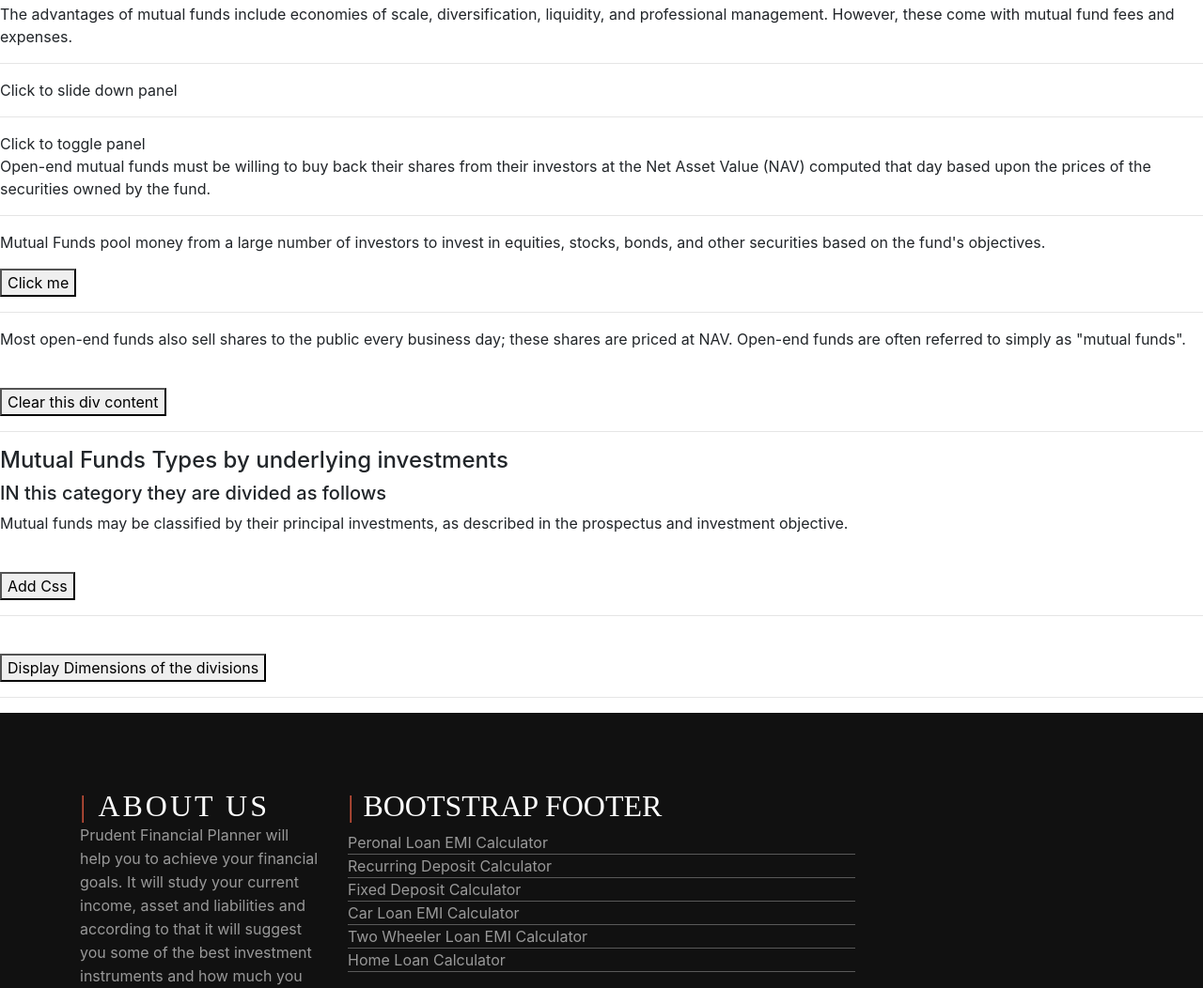
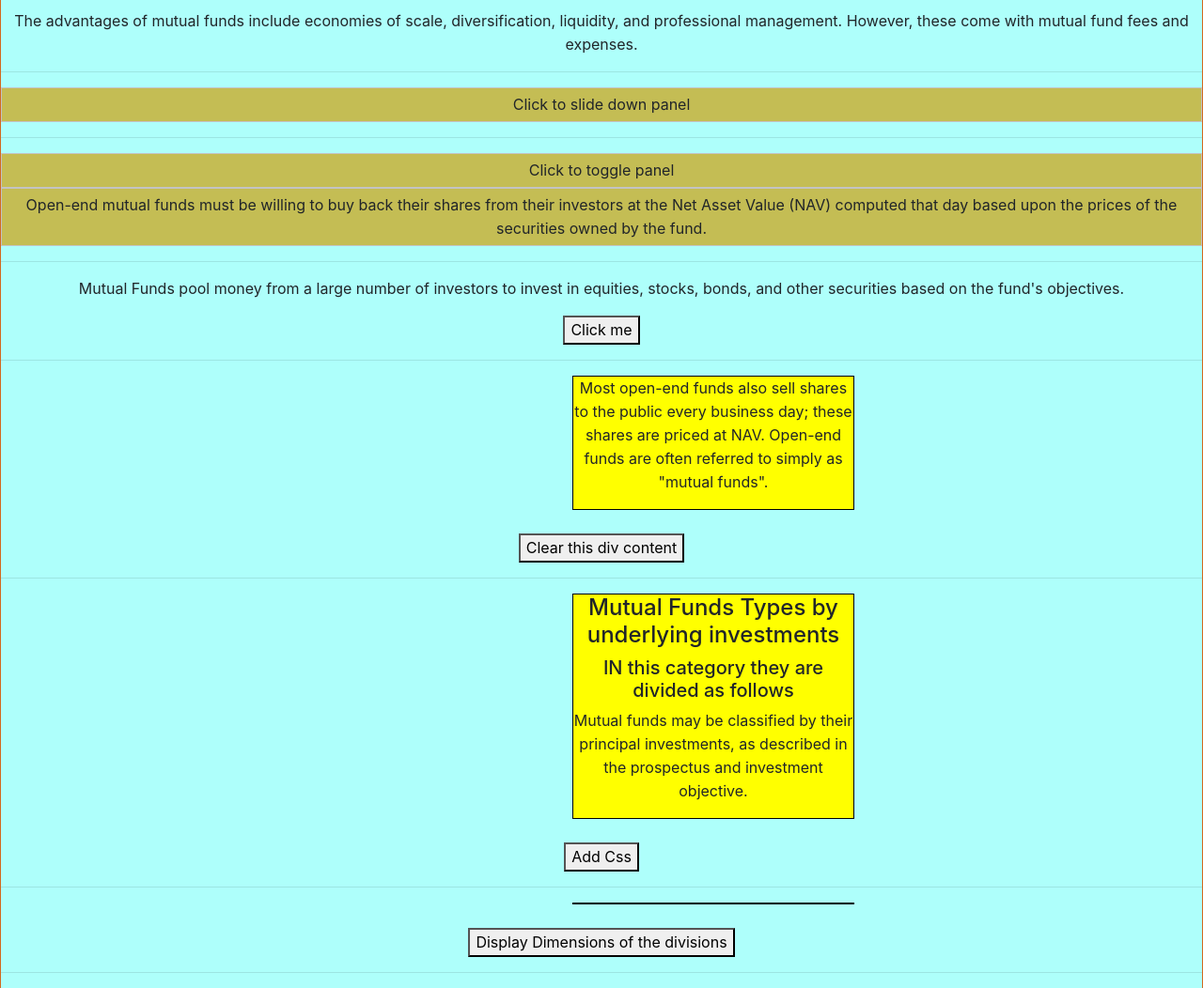
Before and after one commit to Jeet-Trivedi-08/Prudent-Financial-Planner, a plain HTML site: page Prudent Financial Planner/home.html in a window 1280 px wide. Shown: the part 1669-2721 px from the top of the page at 94% size. Drawn offline with Linux system fonts and the light colour scheme.

Commit message:
Update home_css.css

```diff
--- a/Prudent Financial Planner/css/home_css.css
+++ b/Prudent Financial Planner/css/home_css.css
@@ -62,3 +62,64 @@ span.prev:after {
   font-size: 55px;
   color: red;
 }
+
+
+#panel, #flip {
+  padding: 5px;
+  text-align: center;
+  background-color: #c4bd54;
+  border: solid 1px #c3c3c3;
+}
+#panel1, #flip1 {
+  padding: 5px;
+  text-align: center;
+  background-color: #c4bd54;
+  border: solid 1px #c3c3c3;
+}
+
+.jquery {
+  border: 1px solid chocolate;
+  height: auto;
+  text-align: center;
+  line-height: 25px;
+  background-color: #AEFFFB;
+}
+
+#div2 {
+  height:auto;
+  width:300px;
+  border:1px solid black;
+  background-color:yellow;
+  margin-left: 38em;
+}
+#div3 {
+  height:auto;
+  width:300px;
+  border:1px solid black;
+  background-color:yellow;
+  margin-left: 38em;
+}
+#div4 {
+  height:auto;
+  width:300px;
+  border:1px solid black;
+  background-color:yellow;
+  margin-left: 38em;
+}
+hr {
+  width: 100%;
+  color: chartreuse;
+}
+h3 {
+  color: #FF5733;
+}
+.important {
+  font-weight: bold;
+  font-family: 'Times New Roman', Times, serif;
+  font-style: italic;
+}
+
+.colors {
+  color: blue;
+  background-color: azure;
+}
```
